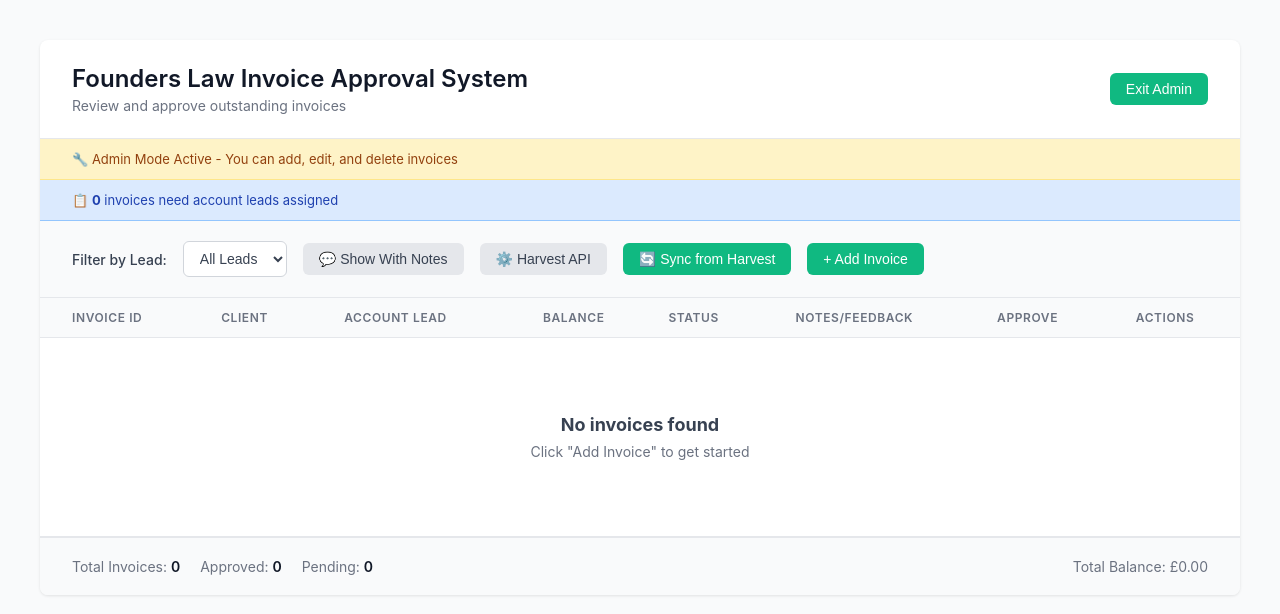
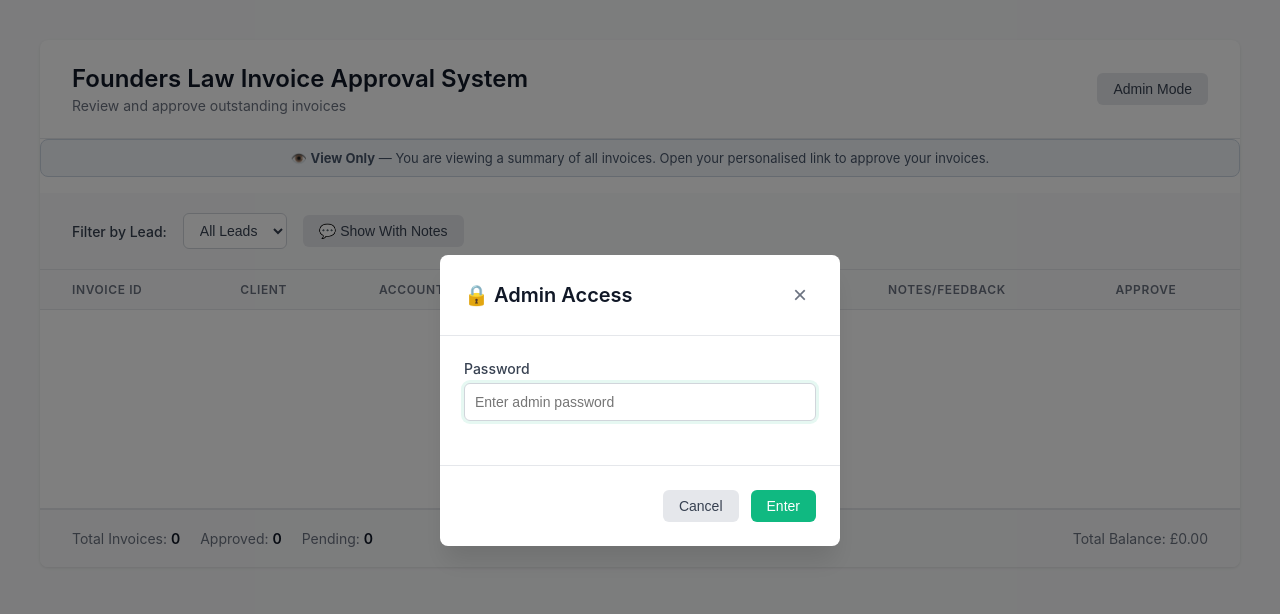
Before and after one commit to founderslaw/invoice-approvals, a plain HTML site: page index.html in a window 1280 px wide. Both pictures are taken after a click on the button "Admin Mode". Drawn offline with Linux system fonts and the light colour scheme; no server answers.

Commit message:
Admin Password

```diff
--- a/index.html
+++ b/index.html
@@ -810,11 +810,48 @@
                     </small>
                 </div>
 
+                <div class="form-group">
+                    <label for="adminPasswordSetting">Admin Password</label>
+                    <input type="password" id="adminPasswordSetting" placeholder="Set a password for Admin Mode access">
+                    <small style="color: #6b7280; font-size: 12px; display: block; margin-top: 4px;">
+                        If set, this password will be required to enter Admin Mode. Leave blank to allow unrestricted admin access.
+                    </small>
+                </div>
+
                 <div id="harvestStatusMessage" style="margin-top: 16px;"></div>
             </div>
             <div class="form-actions">
                 <button class="btn btn-secondary" onclick="closeHarvestSettingsModal()">Cancel</button>
                 <button class="btn btn-primary" onclick="saveHarvestSettings()">Save & Test Connection</button>
+            </div>
+        </div>
+    </div>
+
+    <!-- Admin Password Modal -->
+    <div class="modal" id="adminPasswordModal">
+        <div class="modal-content" style="max-width: 400px;">
+            <div class="modal-header">
+                <h2>🔒 Admin Access</h2>
+                <button class="close-btn" onclick="closePasswordModal()">×</button>
+            </div>
+            <div class="modal-body">
+                <div class="form-group">
+                    <label for="adminPasswordInput">Password</label>
+                    <input
+                        type="password"
+                        id="adminPasswordInput"
+                        placeholder="Enter admin password"
+                        onkeydown="if(event.key === 'Enter') submitAdminPassword()"
+                        style="width: 100%; padding: 10px; border: 1px solid #d1d5db; border-radius: 6px; font-size: 14px;"
+                    >
+                    <div id="passwordError" style="display: none; color: #ef4444; font-size: 13px; margin-top: 6px;">
+                        ❌ Incorrect password. Please try again.
+                    </div>
+                </div>
+            </div>
+            <div class="form-actions">
+                <button class="btn btn-secondary" onclick="closePasswordModal()">Cancel</button>
+                <button class="btn btn-primary" onclick="submitAdminPassword()">Enter</button>
             </div>
         </div>
     </div>
@@ -1163,7 +1200,8 @@
                     accountId: settings.harvestAccountId || '',
                     accessToken: settings.harvestAccessToken || '',
                     invoiceState: settings.harvestInvoiceState || 'draft',
-                    productionUrl: settings.productionUrl || ''
+                    productionUrl: settings.productionUrl || '',
+                    adminPassword: settings.adminPassword || ''
                 };
             } catch (error) {
                 console.error('Error loading Harvest settings:', error);
@@ -1171,7 +1209,8 @@
                     accountId: '',
                     accessToken: '',
                     invoiceState: 'draft',
-                    productionUrl: ''
+                    productionUrl: '',
+                    adminPassword: ''
                 };
             }
         }
@@ -1655,7 +1694,44 @@
 
         // Toggle admin mode
         function toggleAdminMode() {
-            adminMode = !adminMode;
+            if (!adminMode) {
+                // Enabling admin - check if password is set
+                openPasswordModal();
+            } else {
+                // Disabling admin - no password needed
+                activateAdminMode(false);
+            }
+        }
+
+        function openPasswordModal() {
+            document.getElementById('adminPasswordInput').value = '';
+            document.getElementById('passwordError').style.display = 'none';
+            document.getElementById('adminPasswordModal').classList.add('active');
+            setTimeout(() => document.getElementById('adminPasswordInput').focus(), 100);
+        }
+
+        function closePasswordModal() {
+            document.getElementById('adminPasswordModal').classList.remove('active');
+        }
+
+        async function submitAdminPassword() {
+            const entered = document.getElementById('adminPasswordInput').value;
+            const settings = await loadHarvestSettings();
+            const correctPassword = settings.adminPassword || '';
+
+            // If no password has been set, allow access
+            if (!correctPassword || entered === correctPassword) {
+                closePasswordModal();
+                activateAdminMode(true);
+            } else {
+                document.getElementById('passwordError').style.display = 'block';
+                document.getElementById('adminPasswordInput').value = '';
+                document.getElementById('adminPasswordInput').focus();
+            }
+        }
+
+        function activateAdminMode(enable) {
+            adminMode = enable;
             const btn = document.getElementById('adminToggle');
             const addBtn = document.getElementById('addInvoiceBtn');
             const harvestSettingsBtn = document.getElementById('harvestSettingsBtn');
@@ -1886,6 +1962,7 @@
             document.getElementById('harvestAccessToken').value = settings.accessToken;
             document.getElementById('harvestInvoiceState').value = settings.invoiceState;
             document.getElementById('productionUrl').value = settings.productionUrl;
+            document.getElementById('adminPasswordSetting').value = settings.adminPassword;
             document.getElementById('harvestStatusMessage').innerHTML = '';
             document.getElementById('harvestSettingsModal').classList.add('active');
         }
@@ -1901,6 +1978,7 @@
             const accessToken = document.getElementById('harvestAccessToken').value.trim();
             const invoiceState = document.getElementById('harvestInvoiceState').value;
             const productionUrl = document.getElementById('productionUrl').value.trim();
+            const adminPassword = document.getElementById('adminPasswordSetting').value;
             const statusDiv = document.getElementById('harvestStatusMessage');
 
             if (!accountId || !accessToken) {
@@ -1933,6 +2011,7 @@
                     await saveHarvestSetting('harvestAccessToken', accessToken);
                     await saveHarvestSetting('harvestInvoiceState', invoiceState);
                     await saveHarvestSetting('productionUrl', productionUrl);
+                    await saveHarvestSetting('adminPassword', adminPassword);
 
                     statusDiv.innerHTML = `<div class="status-message status-success">✅ Connected successfully!<br>Account: ${data.email || 'Connected'}</div>`;
 
```
